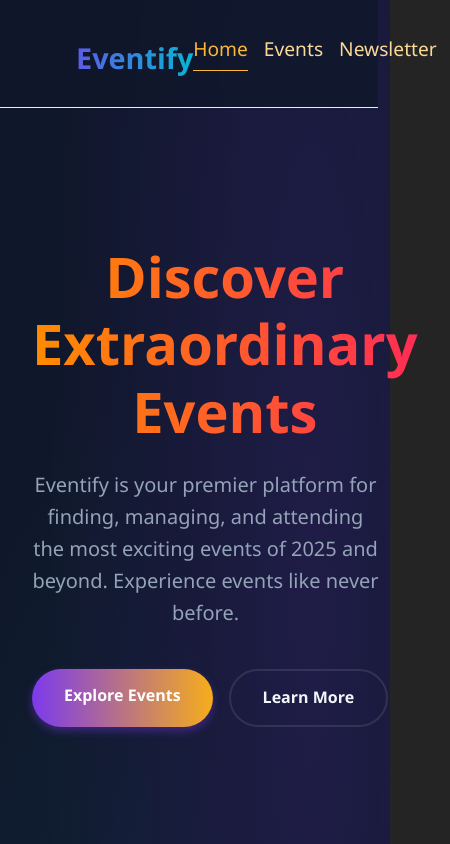
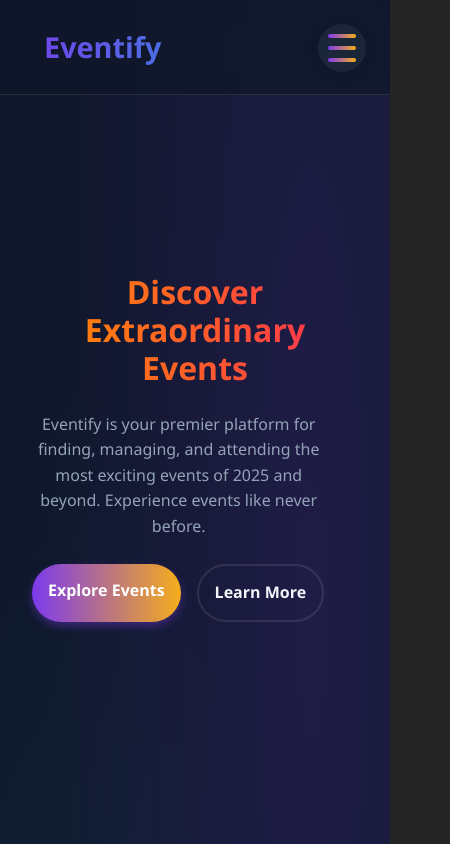
Before and after one commit to Ojfirst/eventsapp, a React (Vite) app: page / in a window 390 px wide. Shown: the top 844 px of the page, 450 px wide, since content can reach past the window. Built offline with nearby package versions, Linux system fonts and the light colour scheme; some icons are missing.

Commit message:
UI: Optimize home page for mobile use

```diff
--- a/src/components/Home/HeroSection.module.css
+++ b/src/components/Home/HeroSection.module.css
@@ -53,8 +53,7 @@
 }
 
 .btn-primary {
-  background: linear-gradient(to right, var(--primary), var(--color-primary-900
-));
+  background: linear-gradient(to right, var(--primary), var(--color-primary-900));
   color: white;
   box-shadow: 0 4px 8px rgba(124, 58, 237, 0.4);
 }
@@ -106,3 +105,41 @@
 .delay-3 {
   animation-delay: 0.6s;
 }
+
+@media(max-width: 500px) {
+  .hero {
+    padding-top: 1.5rem;
+  }
+
+  .hero-content {
+    max-width: 650px;
+
+  }
+
+  .hero h1 {
+  font-size: 2rem;
+  font-weight: 800;
+  line-height: 1.2;
+  margin-bottom: 1.5rem;
+}
+
+.hero p {
+  font-size: 1rem;
+  color: var(--text-secondary);
+  margin-bottom: 2.5rem;
+  max-width: 90%;
+  margin-bottom: 1.5rem;
+}
+
+.hero-buttons {
+  display: flex;
+  gap: 1rem;
+}
+
+.btn {
+  padding: 0.9rem 1rem;
+  border-radius: 50px;
+  font-weight: 600;
+
+}
+}
--- /dev/null
+++ b/src/components/Home/MobileMenu.jsx
@@ -0,0 +1,45 @@
+import React, { useState } from 'react';
+import { NavLink } from 'react-router';
+import classes from './MobileMenu.module.css';
+
+const MobileMenu = () => {
+	const [open, setOpen] = useState(false);
+
+	return (
+		<div className={classes.header}>
+			<div className={classes.logo}>
+				<i className="fas fa-calendar-star"></i>
+				Eventify
+			</div>
+			<nav className={classes.mobileNav}>
+				<button
+					className={classes.hamburger}
+					aria-label="Open menu"
+					onClick={() => setOpen((prev) => !prev)}>
+					<span className={open ? classes.open : ''}></span>
+					<span className={open ? classes.open : ''}></span>
+					<span className={open ? classes.open : ''}></span>
+				</button>
+				<div className={`${classes.menu} ${open ? classes.show : ''}`}>
+					<NavLink to="/" onClick={() => setOpen(false)}>
+						Home
+					</NavLink>
+					<NavLink to="/events" onClick={() => setOpen(false)}>
+						Events
+					</NavLink>
+					<NavLink to="/newsletter" onClick={() => setOpen(false)}>
+						Newsletter
+					</NavLink>
+					<NavLink to="/profile" onClick={() => setOpen(false)}>
+						Profile
+					</NavLink>
+					<NavLink to="/auth?mode=login" onClick={() => setOpen(false)}>
+						Login
+					</NavLink>
+				</div>
+			</nav>
+		</div>
+	);
+};
+
+export default MobileMenu;
--- /dev/null
+++ b/src/components/Home/MobileMenu.module.css
@@ -0,0 +1,106 @@
+.header {
+  position: fixed;
+  top: 0;
+  width: 100%;
+  max-width: 100%;
+  padding: 1.5rem 0;
+  background: rgba(15, 23, 42, 0.8);
+  backdrop-filter: blur(10px);
+  -webkit-backdrop-filter: blur(10px);
+  border-bottom: 1px solid var(--glass-border);
+  z-index: 100;
+}
+
+
+.logo {
+  font-size: 1.8rem;
+  font-weight: 700;
+  background: linear-gradient(to right, var(--primary), var(--secondary));
+  background-clip: inherit;
+  -webkit-background-clip: text;
+  -webkit-text-fill-color: transparent;
+  display: flex;
+  align-items: center;
+  gap: 0.5rem;
+}
+
+.mobileNav {
+  position: fixed;
+  top: 1.5rem;
+  right: 1.5rem;
+  z-index: 200;
+}
+
+.hamburger {
+  display: flex;
+  flex-direction: column;
+  justify-content: center;
+  align-items: center;
+  width: 48px;
+  height: 48px;
+  background: rgba(30, 41, 59, 0.9);
+  border: none;
+  border-radius: 50%;
+  box-shadow: 0 2px 8px rgba(0,0,0,0.12);
+  cursor: pointer;
+  transition: background 0.2s;
+}
+.hamburger span {
+  display: block;
+  width: 28px;
+  height: 4px;
+  margin: 4px 0;
+  background: linear-gradient(to right, var(--primary), var(--color-primary-900));
+  border-radius: 2px;
+  transition: all 0.3s cubic-bezier(.4,2,.3,1);
+}
+.hamburger span.open:nth-child(1) {
+  transform: translateY(8px) rotate(45deg);
+}
+.hamburger span.open:nth-child(2) {
+  opacity: 0;
+}
+.hamburger span.open:nth-child(3) {
+  transform: translateY(-8px) rotate(-45deg);
+}
+.menu {
+  position: absolute;
+  top: 60px;
+  right: 0;
+  background: rgba(30, 41, 59, 0.98);
+  border-radius: 16px;
+  box-shadow: 0 4px 24px rgba(0,0,0,0.18);
+  padding: 2rem 1.5rem;
+  display: flex;
+  flex-direction: column;
+  gap: 1.5rem;
+  min-width: 180px;
+  opacity: 0;
+  pointer-events: none;
+  transform: translateY(-10px);
+  transition: all 0.3s cubic-bezier(.4,2,.3,1);
+}
+.menu.show {
+  opacity: 1;
+  pointer-events: auto;
+  transform: translateY(0);
+}
+.menu a {
+  color: var(--color-primary-100);
+  font-size: 1.2rem;
+  text-decoration: none;
+  font-weight: 600;
+  letter-spacing: 0.03em;
+  padding: 0.5rem 0.75rem;
+  border-radius: 8px;
+  transition: background 0.2s, color 0.2s;
+}
+.menu a:hover {
+  background: linear-gradient(to right, var(--primary), var(--color-primary-900));
+  color: #fff;
+}
+@media (min-width: 900px) {
+  .mobileNav {
+    display: none;
+  }
+}
--- /dev/null
+++ b/src/components/Home/useIsMobile.js
@@ -0,0 +1,13 @@
+import { useEffect, useState } from 'react';
+
+export const useIsMobile = (breakpoint = 900) => {
+  const [isMobile, setIsMobile] = useState(window.innerWidth < breakpoint);
+
+  useEffect(() => {
+    const handleResize = () => setIsMobile(window.innerWidth < breakpoint);
+    window.addEventListener('resize', handleResize);
+    return () => window.removeEventListener('resize', handleResize);
+  }, [breakpoint]);
+
+  return isMobile;
+}
--- a/src/routes/Root.jsx
+++ b/src/routes/Root.jsx
@@ -2,12 +2,16 @@ import React from 'react';
 import { Outlet } from 'react-router';
 
 import MainNavigation from '../components/Home/MainNavigation';
+import MobileMenu from '../components/Home/MobileMenu';
+import { useIsMobile } from '../components/Home/useIsMobile';
 import Footer from '../components/Home/Footer';
+
 const RootLayer = () => {
+  const isMobile = useIsMobile();
   return (
     <>
-			<MainNavigation />
-			<main style={{'minHeight': '100vh'}}>
+      {isMobile ? <MobileMenu /> : <MainNavigation />}
+      <main style={{ minHeight: '100vh' }}>
         <Outlet />
       </main>
       <Footer />
```
Also changed, not shown: 4 other files (tests, documents, lock files or other folders). Lines whose indentation alone changed are shown as unchanged.
